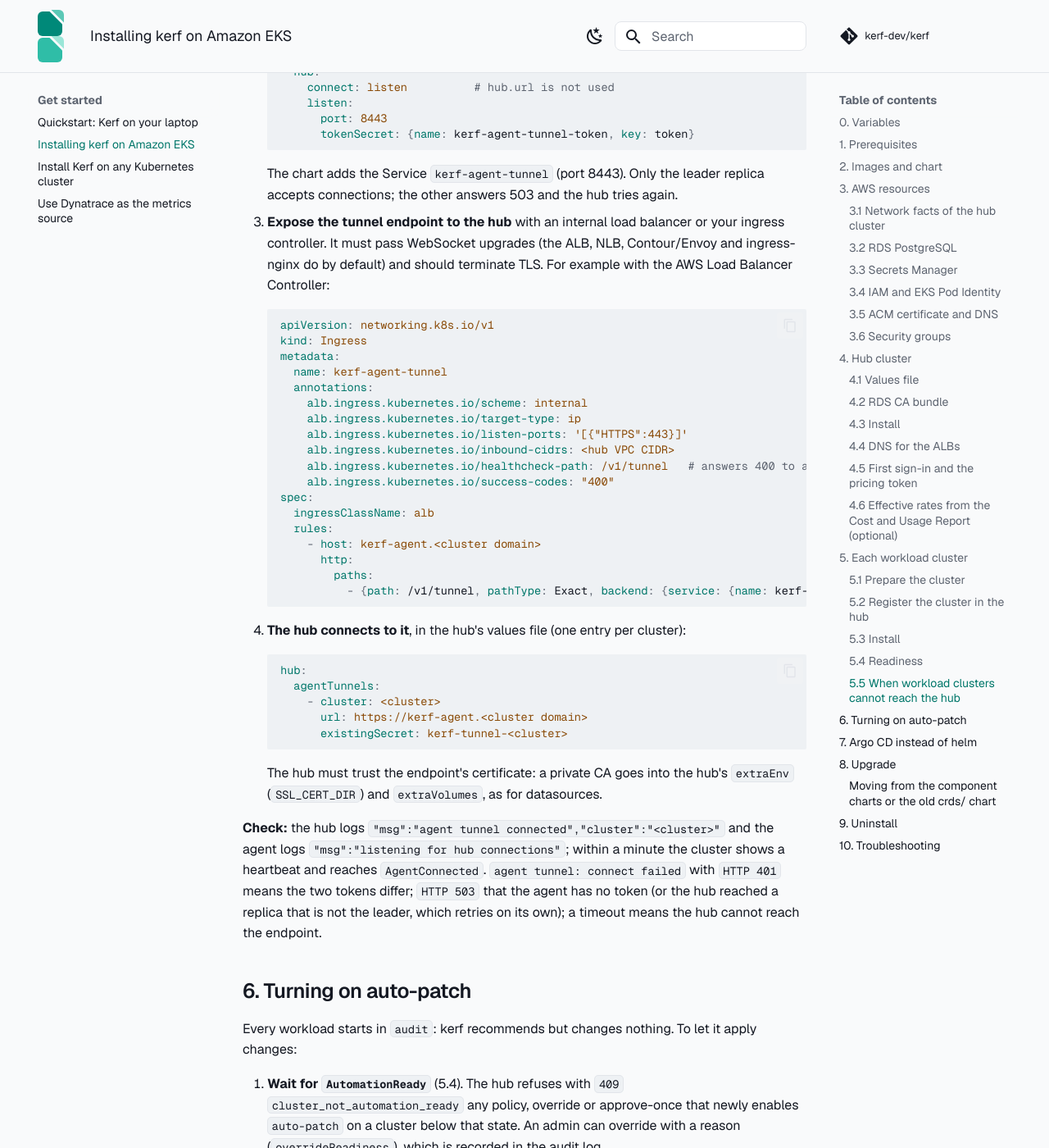
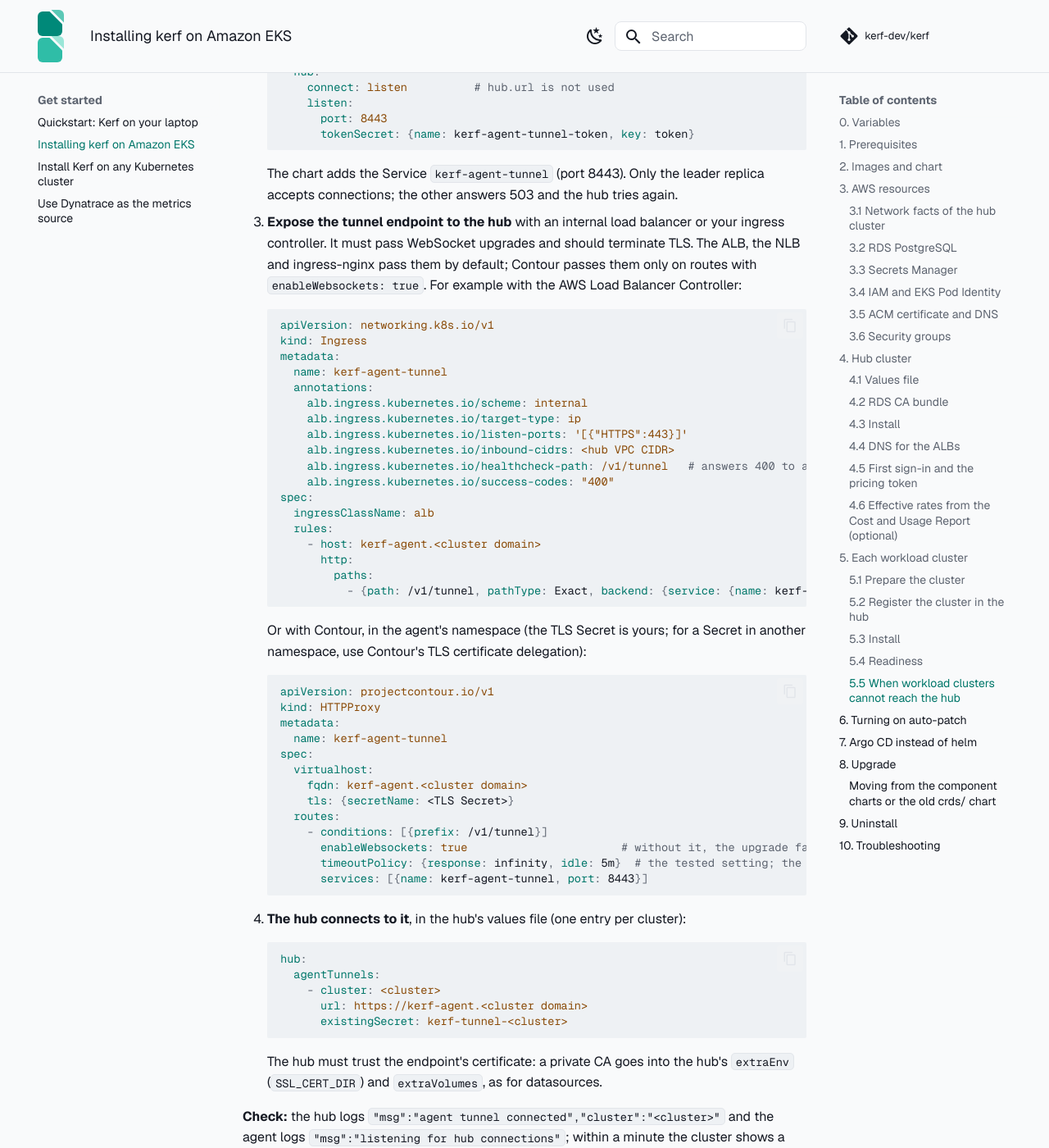
Before and after one commit to kerf-dev/kerf, an MkDocs documentation site: the page built from docs/install/eks.md, in a window 1280 px wide and 1400 px high, scrolled down 18863 px. Shown: the whole window at 82% size. Built offline with MkDocs 1.6.1 and Material for MkDocs 9.7.7, drawn with Linux system fonts in a browser that asks for light colours; comment, search, counter and statistics services are not loaded; the version menu is left out; some of the changed text lies outside the part shown.

Commit message:
docs: add a Contour tunnel example, a DCGM scrape and a readiness note (#83)
## Summary

Three documentation fixes found while running listen mode (0.4.0) on a
hub with five workload clusters behind Contour, with VictoriaMetrics as
the metrics source.

- **EKS guide, listen mode (step 3):** the guide said Contour passes
WebSocket upgrades by default. For an `HTTPProxy`, a route passes them
only with `enableWebsockets: true`. The step now says so and has an
`HTTPProxy` example next to the ALB one. The example is the tested
setup, including `timeoutPolicy: {response: infinity, idle: 5m}`.
- **GPU page:** the `dcgm-exporter` chart creates a Prometheus
`ServiceMonitor`. The VictoriaMetrics operator ignores it when its
Prometheus converter is off, so `metrics.dcgm` reports the series as
missing although the exporter runs. The page now has a `VMServiceScrape`
that keeps only `DCGM_FI_DEV_GPU_UTIL`, `DCGM_FI_DEV_FB_USED` and
`DCGM_FI_DEV_FB_FREE`.
- **Readiness right after an agent starts (EKS guide check paragraph,
readiness page):** the agent runs its self-checks at start. In listen
mode it usually starts before the hub connects, so `agent.clock-skew`
and `policy.namespace-coverage` show `unknown` until the next run, 10
minutes later. Both pages now say this and point to **Re-check now**.

CHANGELOG: three entries under `Unreleased` / `Documentation`.

## Test plan

- [x] `make docs-verify` (generated reference up to date, docs tooling
tests, strict build)
- [x] The Contour `HTTPProxy` and the `VMServiceScrape` are the objects
that run on the test clusters; with them the tunnels connect and
`metrics.dcgm` passes

🤖 Generated with [Claude Code](https://claude.com/claude-code)

Co-authored-by: Claude Opus 5.5 <noreply@anthropic.com>

````diff
--- a/docs/install/eks.md
+++ b/docs/install/eks.md
@@ -676,8 +676,9 @@ listen           hub   ──── HTTPS 443 ────► agent tunnel endpo
    The chart adds the Service `kerf-agent-tunnel` (port 8443). Only the leader replica accepts connections; the
    other answers 503 and the hub tries again.
 3. **Expose the tunnel endpoint to the hub** with an internal load balancer or your ingress controller. It must
-   pass WebSocket upgrades (the ALB, NLB, Contour/Envoy and ingress-nginx do by default) and should terminate TLS.
-   For example with the AWS Load Balancer Controller:
+   pass WebSocket upgrades and should terminate TLS. The ALB, the NLB and ingress-nginx pass them by default;
+   Contour passes them only on routes with `enableWebsockets: true`. For example with the AWS Load Balancer
+   Controller:
    ```yaml
    apiVersion: networking.k8s.io/v1
    kind: Ingress
@@ -698,6 +699,23 @@ listen           hub   ──── HTTPS 443 ────► agent tunnel endpo
            paths:
              - {path: /v1/tunnel, pathType: Exact, backend: {service: {name: kerf-agent-tunnel, port: {number: 8443}}}}
    ```
+   Or with Contour, in the agent's namespace (the TLS Secret is yours; for a Secret in another namespace, use
+   Contour's TLS certificate delegation):
+   ```yaml
+   apiVersion: projectcontour.io/v1
+   kind: HTTPProxy
+   metadata:
+     name: kerf-agent-tunnel
+   spec:
+     virtualhost:
+       fqdn: kerf-agent.<cluster domain>
+       tls: {secretName: <TLS Secret>}
+     routes:
+       - conditions: [{prefix: /v1/tunnel}]
+         enableWebsockets: true                       # without it, the upgrade fails
+         timeoutPolicy: {response: infinity, idle: 5m}  # the tested setting; the tunnel is a long-lived stream
+         services: [{name: kerf-agent-tunnel, port: 8443}]
+   ```
 4. **The hub connects to it**, in the hub's values file (one entry per cluster):
    ```yaml
    hub:
@@ -714,6 +732,10 @@ listen           hub   ──── HTTPS 443 ────► agent tunnel endpo
 `AgentConnected`. `agent tunnel: connect failed` with `HTTP 401` means the two tokens differ; `HTTP 503` that the
 agent has no token (or the hub reached a replica that is not the leader, which retries on its own); a timeout
 means the hub cannot reach the endpoint.
+
+The agent runs its self-checks when it starts, which in listen mode is usually before the hub connects. Until the
+next run (10 minutes), `agent.clock-skew` and `policy.namespace-coverage` show `unknown`. Click **Re-check now** on
+the cluster's Readiness tab to run them at once.
 
 ## 6. Turning on auto-patch
 
````
Also changed, not shown: CHANGELOG.md (+9 -0 lines), docs/gpu.md (+22 -0 lines), docs/operate/readiness.md (+3 -1 lines).
